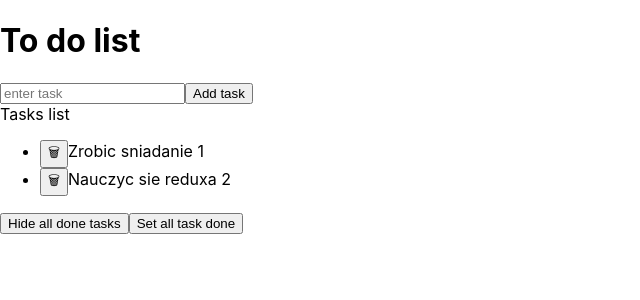
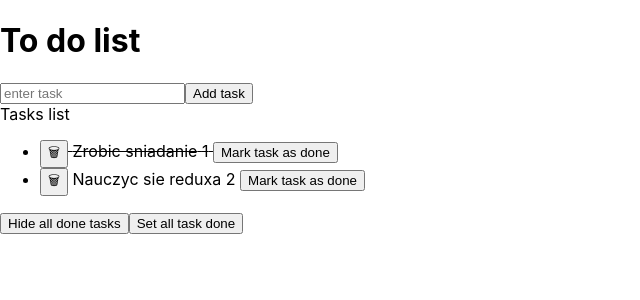
Before and after one commit to Fikol171/todolista-react, a React (Create React App) app: page / in a window 1280 px wide. Shown: the top 300 px of the page, without its empty margins (0-640 px from the left). Built offline with nearby package versions, Linux system fonts and the light colour scheme.

Commit message:
toggleTaskDone interaction

```diff
--- a/src/App.js
+++ b/src/App.js
@@ -13,6 +13,17 @@ function App() {
 
   const removeTask = (id) => {
     setTasks(tasks.filter((task) => task.id !== id));
+  };
+
+  const toggleTaskDone = (id) => {
+    setTasks((tasks) =>
+      tasks.map((task) => {
+        if (task.id === id) {
+          return { ...task, done: !task.done };
+        }
+        return task;
+      })
+    );
   };
 
   const addnewTask = (content) => {
@@ -32,7 +43,13 @@ function App() {
       <Section body={<Form addnewTask={addnewTask} />} />
       <Section
         title="Tasks list"
-        body={<TasksList tasks={tasks} removeTask={removeTask} />}
+        body={
+          <TasksList
+            tasks={tasks}
+            removeTask={removeTask}
+            toggleTaskDone={toggleTaskDone}
+          />
+        }
         extraHeaderContent={<Buttons tasks={tasks} />}
       />
     </>
--- a/src/Tasks/index.js
+++ b/src/Tasks/index.js
@@ -1,10 +1,16 @@
-const TasksList = ({ tasks, removeTask }) => {
+import "./styled.css";
+
+const TasksList = ({ tasks, removeTask, toggleTaskDone }) => {
   return (
     <ul>
-      {tasks.map(({ id, content }) => (
+      {tasks.map(({ id, content, done }) => (
         <li key={id}>
           <button onClick={() => removeTask(id)}>🗑</button>
-          {content} {id}
+          <span className={`${done ? "toggleItem" : ""}`}>
+            {" "}
+            {content} {id}{" "}
+          </span>
+          <button onClick={() => toggleTaskDone(id)}>Mark task as done</button>
         </li>
       ))}
     </ul>
--- /dev/null
+++ b/src/Tasks/styled.css
@@ -0,0 +1,3 @@
+.toggleItem {
+  text-decoration: line-through;
+}
```
